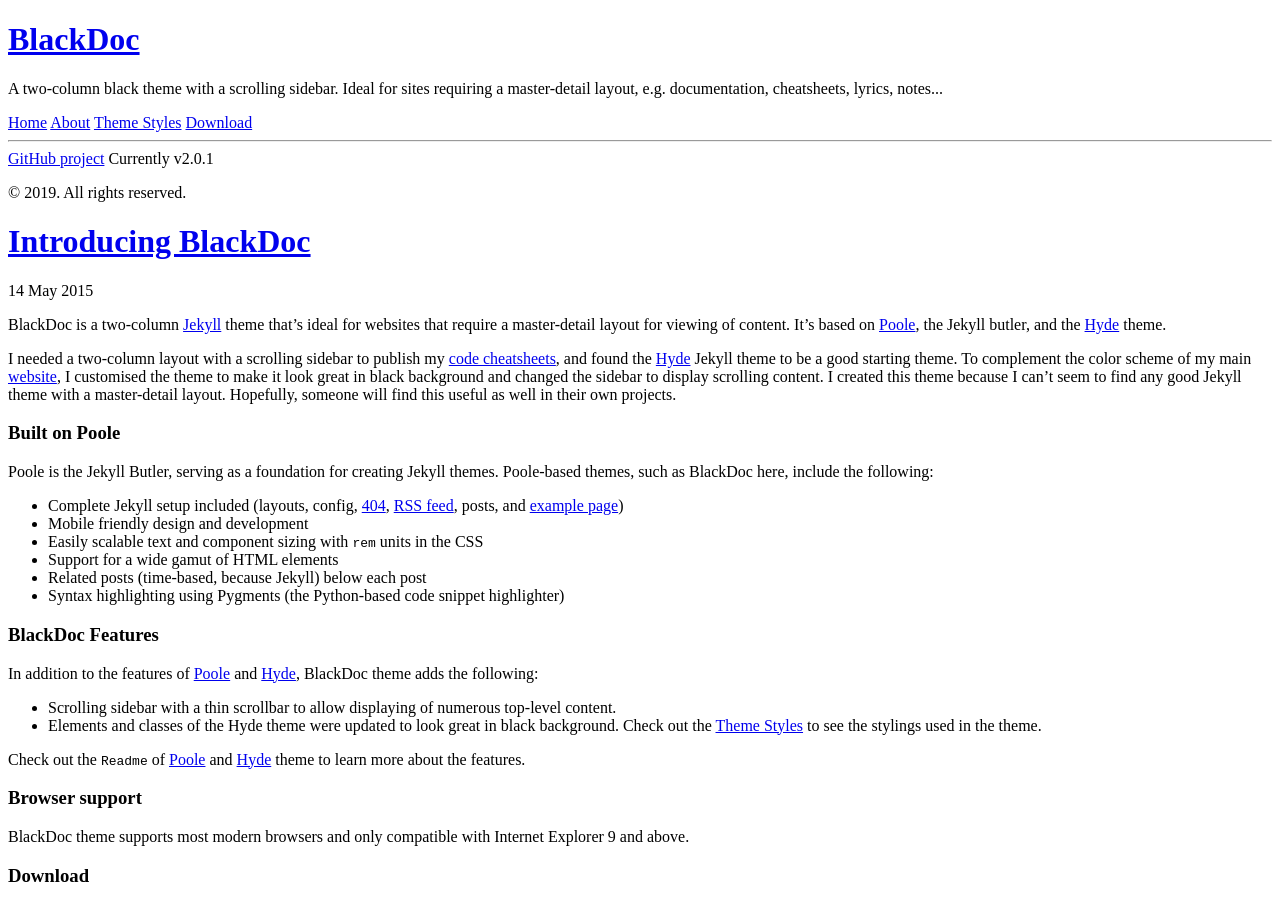
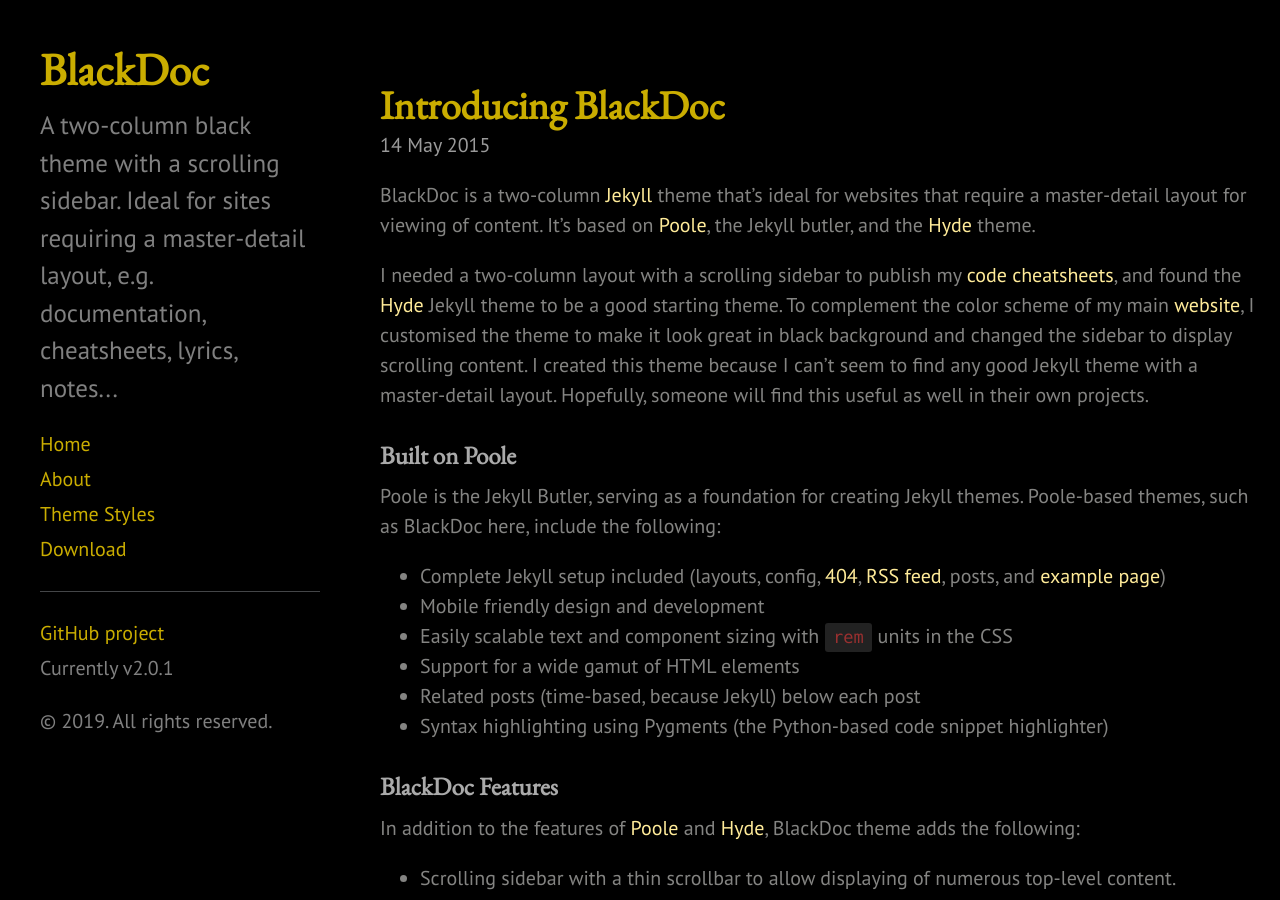
Before and after one commit to timm/Research, a Jekyll site: the page built from docs/index.html, in a window 1280 px wide and 900 px high. Built offline with Jekyll 4.4.1, drawn with Linux system fonts in a browser that asks for light colours; the list of posts is cut into pages by our own code.

Commit message:
Update head.html

```diff
--- a/docs/_includes/head.html
+++ b/docs/_includes/head.html
@@ -15,9 +15,9 @@
   </title>
 
   <!-- CSS -->
-  <link rel="stylesheet" href="{{ site.baseurl }}public/css/poole.css">
-  <link rel="stylesheet" href="{{ site.baseurl }}public/css/syntax.css">
-  <link rel="stylesheet" href="{{ site.baseurl }}public/css/blackdoc.css">
+  <link rel="stylesheet" href="{{ site.baseurl }}/public/css/poole.css">
+  <link rel="stylesheet" href="{{ site.baseurl }}/public/css/syntax.css">
+  <link rel="stylesheet" href="{{ site.baseurl }}/public/css/blackdoc.css">
   <link rel="stylesheet" href="http://fonts.googleapis.com/css?family=PT+Sans:400,400italic,700|Abril+Fatface">
   <link rel="stylesheet" href="http://fonts.googleapis.com/css?family=EB+Garamond">
   <!-- Icons -->
```
